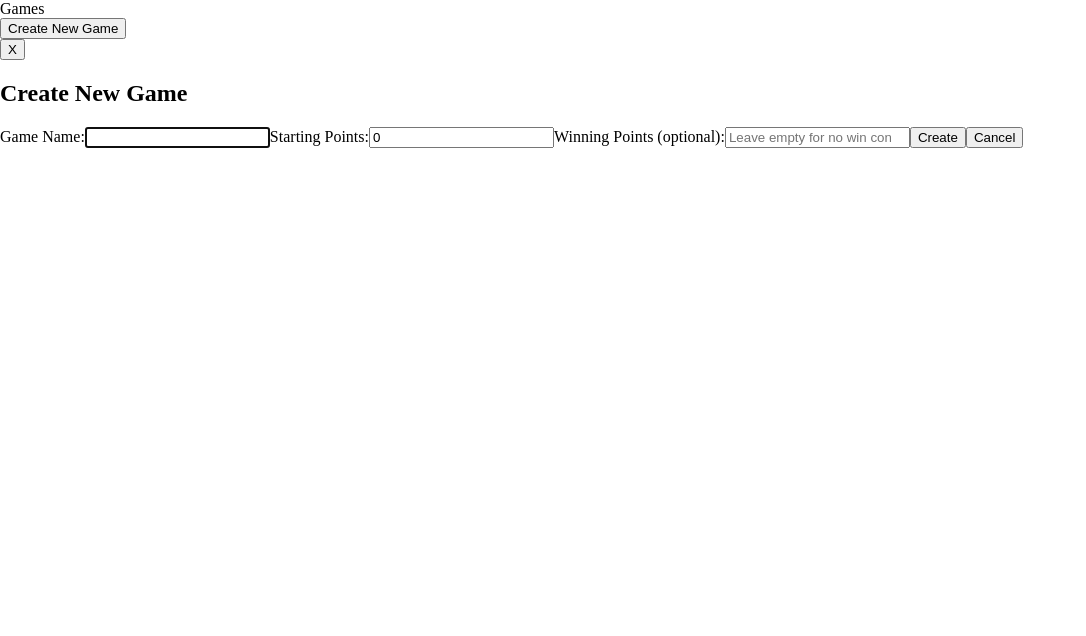
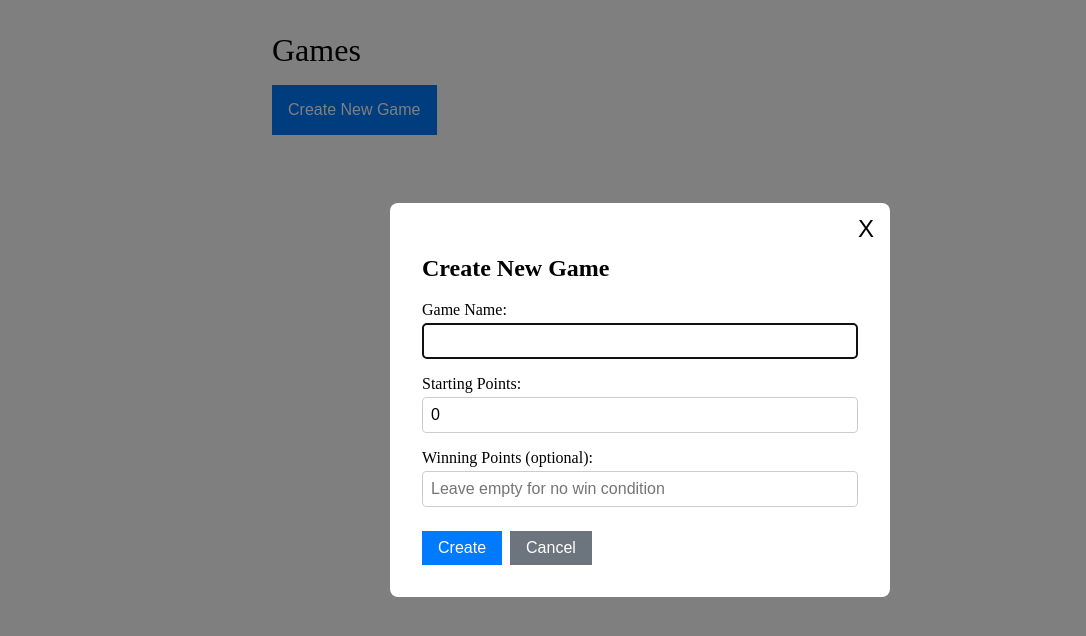
Before and after one commit to BDS-001/Universal-Game-Score-Tracker, a React (Vite) app: page / in a window 1280 px wide. Both pictures are taken after a click on the button "Create New Game". Shown: the top 636 px of the page, without its empty margins (0-1086 px from the left). Built offline with nearby package versions, Linux system fonts and the light colour scheme.

Commit message:
add: styling

```diff
--- /dev/null
+++ b/src/components/NewGameModal.module.css
@@ -0,0 +1,55 @@
+.form {
+  display: flex;
+  flex-direction: column;
+  gap: 1rem;
+}
+
+.formLabel {
+  display: flex;
+  flex-direction: column;
+  gap: 0.25rem;
+}
+
+.formInput {
+  padding: 0.5rem;
+  border: 1px solid #ccc;
+  border-radius: 4px;
+  font-size: 1rem;
+}
+
+.error {
+  color: red;
+  font-size: 0.875rem;
+}
+
+.buttons {
+  display: flex;
+  gap: 0.5rem;
+  margin-top: 0.5rem;
+}
+
+.submitButton,
+.cancelButton {
+  padding: 0.5rem 1rem;
+  border: none;
+  cursor: pointer;
+  font-size: 1rem;
+}
+
+.submitButton {
+  background: #007bff;
+  color: white;
+}
+
+.submitButton:hover {
+  background: #0056b3;
+}
+
+.cancelButton {
+  background: #6c757d;
+  color: white;
+}
+
+.cancelButton:hover {
+  background: #545b62;
+}
--- a/src/components/NewGameModal.tsx
+++ b/src/components/NewGameModal.tsx
@@ -2,6 +2,7 @@ import { useState } from 'react';
 import { useUIContext } from '../context/UIContext';
 import { useGameContext } from '../context/GameContext';
 import { createNewGame } from '../templates/gameTemplates';
+import styles from './NewGameModal.module.css';
 
 export default function NewGameModal() {
   const { closeModal } = useUIContext();
@@ -30,44 +31,59 @@ export default function NewGameModal() {
   };
 
   return (
-    <div>
-      <button onClick={() => closeModal('newGame')}>X</button>
+    <div className="modal-overlay">
+      <div className="modal-content">
+        <button className="modal-close" onClick={() => closeModal('newGame')}>
+          X
+        </button>
         <h2>Create New Game</h2>
-      <form onSubmit={handleSubmit}>
-        <label>
+        <form className={styles.form} onSubmit={handleSubmit}>
+          <label className={styles.formLabel}>
             Game Name:
             <input
+              className={styles.formInput}
               type="text"
               value={gameName}
               onChange={(e) => setGameName(e.target.value)}
               autoFocus
             />
             {nameTaken && (
-            <span style={{ color: 'red' }}>Name already taken</span>
+              <span className={styles.error}>Name already taken</span>
             )}
           </label>
-        <label>
+          <label className={styles.formLabel}>
             Starting Points:
             <input
+              className={styles.formInput}
               type="number"
               value={startingPoints}
               onChange={(e) => setStartingPoints(Number(e.target.value))}
             />
           </label>
-        <label>
+          <label className={styles.formLabel}>
             Winning Points (optional):
             <input
+              className={styles.formInput}
               type="number"
               value={winningPoints}
               onChange={(e) => setWinningPoints(e.target.value)}
               placeholder="Leave empty for no win condition"
             />
           </label>
-        <button type="submit">Create</button>
-        <button type="button" onClick={() => closeModal('newGame')}>
+          <div className={styles.buttons}>
+            <button className={styles.submitButton} type="submit">
+              Create
+            </button>
+            <button
+              className={styles.cancelButton}
+              type="button"
+              onClick={() => closeModal('newGame')}
+            >
               Cancel
             </button>
+          </div>
         </form>
+      </div>
     </div>
   );
 }
--- /dev/null
+++ b/src/components/NewPlayerModal.module.css
@@ -0,0 +1,55 @@
+.form {
+  display: flex;
+  flex-direction: column;
+  gap: 1rem;
+}
+
+.formLabel {
+  display: flex;
+  flex-direction: column;
+  gap: 0.25rem;
+}
+
+.formInput {
+  padding: 0.5rem;
+  border: 1px solid #ccc;
+  border-radius: 4px;
+  font-size: 1rem;
+}
+
+.error {
+  color: red;
+  font-size: 0.875rem;
+}
+
+.buttons {
+  display: flex;
+  gap: 0.5rem;
+  margin-top: 0.5rem;
+}
+
+.submitButton,
+.cancelButton {
+  padding: 0.5rem 1rem;
+  border: none;
+  cursor: pointer;
+  font-size: 1rem;
+}
+
+.submitButton {
+  background: #007bff;
+  color: white;
+}
+
+.submitButton:hover {
+  background: #0056b3;
+}
+
+.cancelButton {
+  background: #6c757d;
+  color: white;
+}
+
+.cancelButton:hover {
+  background: #545b62;
+}
--- a/src/components/NewPlayerModal.tsx
+++ b/src/components/NewPlayerModal.tsx
@@ -2,6 +2,7 @@ import { useState } from 'react';
 import { useUIContext } from '../context/UIContext';
 import { useGameContext } from '../context/GameContext';
 import { Player } from '../types/game';
+import styles from './NewPlayerModal.module.css';
 
 export default function NewPlayerModal() {
   const { closeModal } = useUIContext();
@@ -45,27 +46,40 @@ export default function NewPlayerModal() {
   };
 
   return (
-    <div>
-      <button onClick={() => closeModal('newPlayer')}>X</button>
+    <div className="modal-overlay">
+      <div className="modal-content">
+        <button className="modal-close" onClick={() => closeModal('newPlayer')}>
+          X
+        </button>
         <h2>Add New Player</h2>
-      <form onSubmit={handleSubmit}>
-        <label>
+        <form className={styles.form} onSubmit={handleSubmit}>
+          <label className={styles.formLabel}>
             Player Name:
             <input
+              className={styles.formInput}
               type="text"
               value={playerName}
               onChange={(e) => setPlayerName(e.target.value)}
               autoFocus
             />
             {nameTaken && (
-            <span style={{ color: 'red' }}>Name already taken</span>
+              <span className={styles.error}>Name already taken</span>
             )}
           </label>
-        <button type="submit">Add Player</button>
-        <button type="button" onClick={() => closeModal('newPlayer')}>
+          <div className={styles.buttons}>
+            <button className={styles.submitButton} type="submit">
+              Add Player
+            </button>
+            <button
+              className={styles.cancelButton}
+              type="button"
+              onClick={() => closeModal('newPlayer')}
+            >
               Cancel
             </button>
+          </div>
         </form>
+      </div>
     </div>
   );
 }
--- /dev/null
+++ b/src/globals.css
@@ -0,0 +1,53 @@
+/* Modal overlay and backdrop */
+.modal-overlay {
+  position: fixed;
+  top: 0;
+  left: 0;
+  right: 0;
+  bottom: 0;
+  background-color: rgba(0, 0, 0, 0.5);
+  display: flex;
+  justify-content: center;
+  align-items: center;
+  z-index: 1000;
+}
+
+.modal-content {
+  background: white;
+  padding: 2rem;
+  border-radius: 8px;
+  max-width: 500px;
+  width: 90%;
+  position: relative;
+}
+
+.modal-close {
+  position: absolute;
+  top: 0.5rem;
+  right: 0.5rem;
+  background: none;
+  border: none;
+  font-size: 1.5rem;
+  cursor: pointer;
+  padding: 0.25rem 0.5rem;
+}
+
+/* Page container centering */
+.page-container {
+  max-width: 800px;
+  margin: 0 auto;
+  padding: 2rem;
+}
+
+/* Vertical lists */
+.vertical-list {
+  display: flex;
+  flex-direction: column;
+  gap: 0.5rem;
+}
+
+.vertical-list button {
+  padding: 1rem;
+  text-align: left;
+  cursor: pointer;
+}
--- a/src/main.tsx
+++ b/src/main.tsx
@@ -1,6 +1,7 @@
 import { StrictMode } from 'react';
 import { createRoot } from 'react-dom/client';
 import './index.css';
+import './globals.css';
 import App from './layouts/App';
 import { GameProvider } from './context/GameContext';
 import { UIProvider } from './context/UIContext';
--- /dev/null
+++ b/src/pages/gameScore.module.css
@@ -0,0 +1,100 @@
+.container {
+  max-width: 800px;
+  margin: 0 auto;
+  padding: 2rem;
+}
+
+.header {
+  display: flex;
+  flex-direction: column;
+  gap: 0.5rem;
+  margin-bottom: 2rem;
+}
+
+.backButton {
+  padding: 0.5rem 1rem;
+  background: #6c757d;
+  color: white;
+  border: none;
+  cursor: pointer;
+  align-self: flex-start;
+}
+
+.backButton:hover {
+  background: #545b62;
+}
+
+.title {
+  font-size: 2rem;
+  margin: 0;
+}
+
+.actions {
+  display: flex;
+  gap: 0.5rem;
+}
+
+.settingsButton,
+.addPlayerButton {
+  padding: 0.5rem 1rem;
+  border: none;
+  cursor: pointer;
+}
+
+.settingsButton {
+  background: #6c757d;
+  color: white;
+}
+
+.settingsButton:hover {
+  background: #545b62;
+}
+
+.addPlayerButton {
+  background: #007bff;
+  color: white;
+}
+
+.addPlayerButton:hover {
+  background: #0056b3;
+}
+
+.winningScore {
+  color: #666;
+  margin: 0.5rem 0;
+}
+
+.playersSection {
+  margin-top: 1rem;
+}
+
+.playersTitle {
+  font-size: 1.5rem;
+  margin-bottom: 1rem;
+}
+
+.playerList {
+  display: flex;
+  flex-direction: column;
+  gap: 0.5rem;
+}
+
+.playerButton {
+  padding: 1rem;
+  text-align: left;
+  cursor: pointer;
+  border: 1px solid #ccc;
+  background: white;
+  font-size: 1rem;
+  display: flex;
+  justify-content: space-between;
+}
+
+.playerButton:hover {
+  background: #f5f5f5;
+}
+
+.noPlayers {
+  color: #666;
+  font-style: italic;
+}
--- /dev/null
+++ b/src/pages/gameSelect.module.css
@@ -0,0 +1,43 @@
+.container {
+  max-width: 800px;
+  margin: 0 auto;
+  padding: 2rem;
+}
+
+.title {
+  font-size: 2rem;
+  margin-bottom: 1rem;
+}
+
+.gameList {
+  display: flex;
+  flex-direction: column;
+  gap: 0.5rem;
+  margin-top: 1rem;
+}
+
+.gameButton {
+  padding: 1rem;
+  text-align: left;
+  cursor: pointer;
+  border: 1px solid #ccc;
+  background: white;
+  font-size: 1rem;
+}
+
+.gameButton:hover {
+  background: #f5f5f5;
+}
+
+.createButton {
+  padding: 1rem;
+  background: #007bff;
+  color: white;
+  border: none;
+  cursor: pointer;
+  font-size: 1rem;
+}
+
+.createButton:hover {
+  background: #0056b3;
+}
--- a/src/pages/gameSelect.tsx
+++ b/src/pages/gameSelect.tsx
@@ -1,5 +1,6 @@
 import { useGameContext } from '../context/GameContext';
 import { useUIContext } from '../context/UIContext';
+import styles from './gameSelect.module.css';
 
 export default function GameSelector() {
   const { games, setCurrentGameId } = useGameContext();
@@ -11,14 +12,25 @@ export default function GameSelector() {
   };
 
   return (
-    <>
-      <div className="title">Games</div>
-      <button onClick={() => openModal('newGame')}>Create New Game</button>
-      {Object.entries(games).map(([key, game]) => (
-        <button key={key} onClick={() => handleGameClick(key)}>
-          {game.gameName}
-        </button>
-      ))}
-    </>
+    <div className={styles.container}>
+      <div className={styles.title}>Games</div>
+      <button
+        className={styles.createButton}
+        onClick={() => openModal('newGame')}
+      >
+        Create New Game
+      </button>
+      <div className={styles.gameList}>
+        {Object.entries(games).map(([key, game]) => (
+          <button
+            key={key}
+            className={styles.gameButton}
+            onClick={() => handleGameClick(key)}
+          >
+            {game.gameName}
+          </button>
+        ))}
+      </div>
+    </div>
   );
 }
--- /dev/null
+++ b/src/vite-env.d.ts
@@ -0,0 +1,6 @@
+/// <reference types="vite/client" />
+
+declare module '*.module.css' {
+  const classes: { [key: string]: string };
+  export default classes;
+}
```
Also changed, not shown: src/pages/gameScore.tsx (+33 -15 lines). Lines whose indentation alone changed are shown as unchanged.
